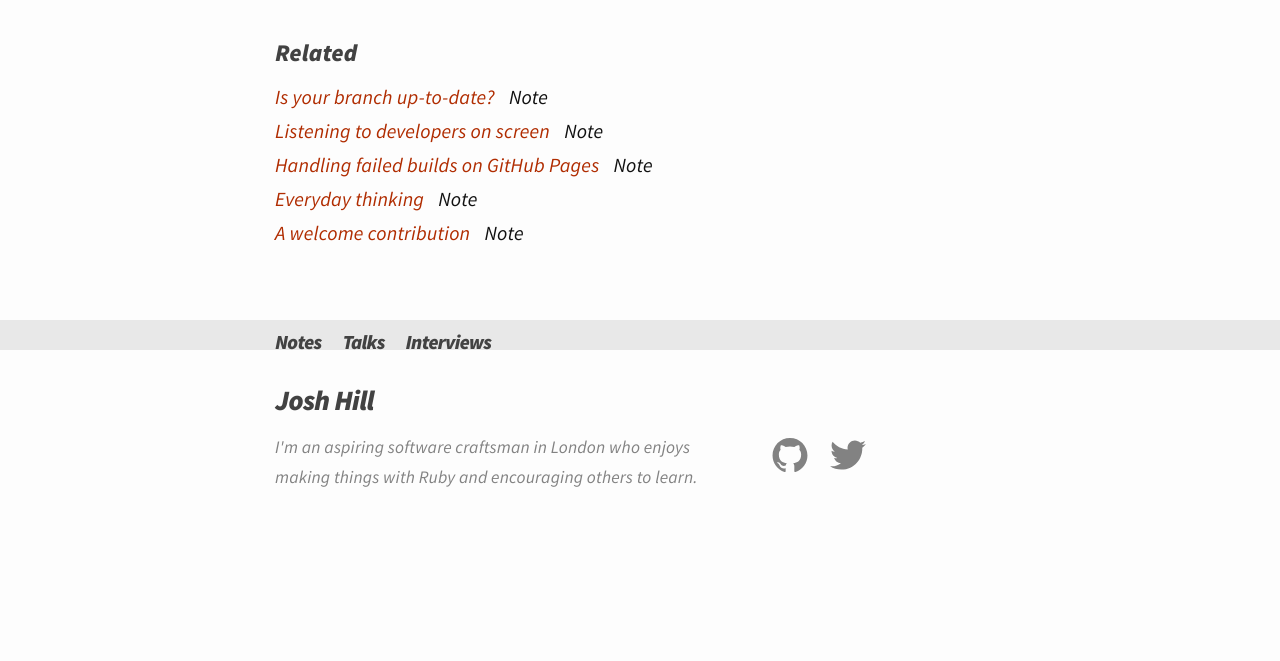
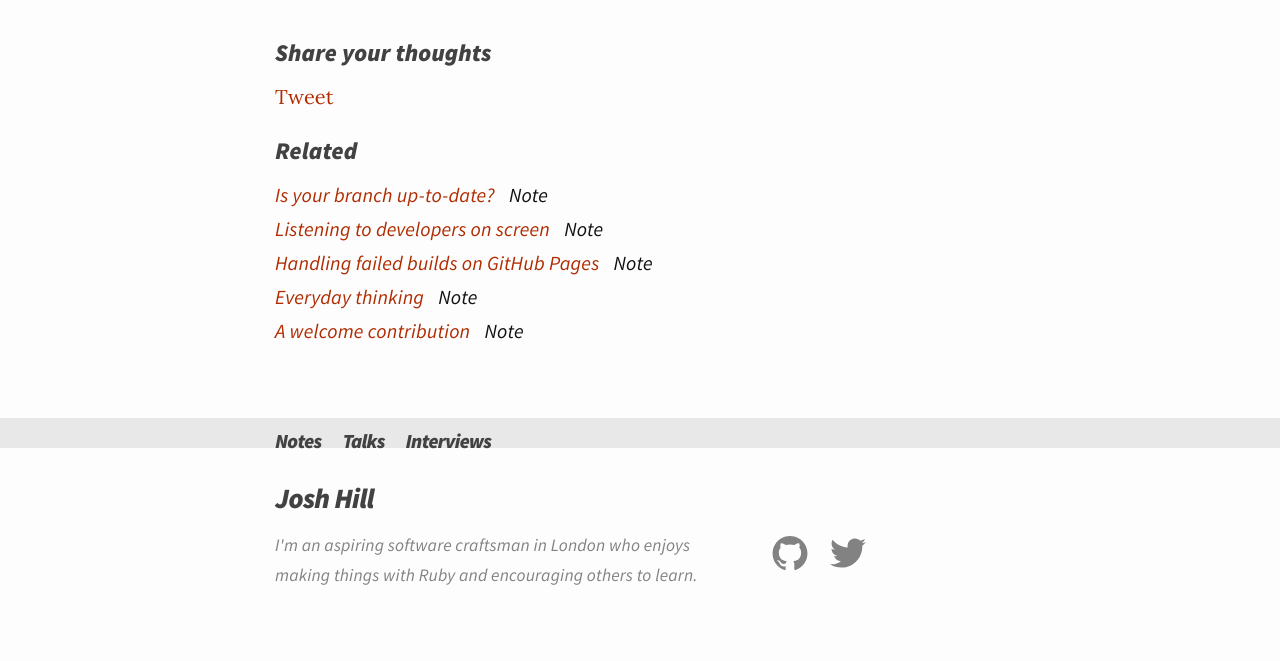
Before and after one commit to jamesjoshuahill/jamesjoshuahill.github.io, a Jekyll site: the page built from _posts/2014-07-28-makers-academy-review.md, in a window 1280 px wide. Shown: the part 728-1389 px from the top of the page. Built offline with Jekyll 4.4.1, drawn with Linux system fonts in a browser that asks for light colours; comment, search, counter and statistics services are not loaded; before the commit the page ends 1291 px from its top, so only the background shows below that.

Commit message:
Add Twitter and Reddit sharing buttons

```diff
--- a/_layouts/post.html
+++ b/_layouts/post.html
@@ -15,6 +15,12 @@
   </article>
 
   <footer class="related-posts">
+    <h2>Share your thoughts</h2>
+    <p>
+      <script type="text/javascript" src="//www.redditstatic.com/button/button3.js"></script>
+      <a href="https://twitter.com/share" class="twitter-share-button" data-via="jamesjoshuahill" data-size="large">Tweet</a> <script>!function(d,s,id){var js,fjs=d.getElementsByTagName(s)[0],p=/^http:/.test(d.location)?'http':'https';if(!d.getElementById(id)){js=d.createElement(s);js.id=id;js.src=p+'://platform.twitter.com/widgets.js';fjs.parentNode.insertBefore(js,fjs);}}(document, 'script', 'twitter-wjs');</script>
+    </p>
+
     <h2>Related</h2>
     <ul>
       {% for post in site.related_posts limit:5 %}
```
